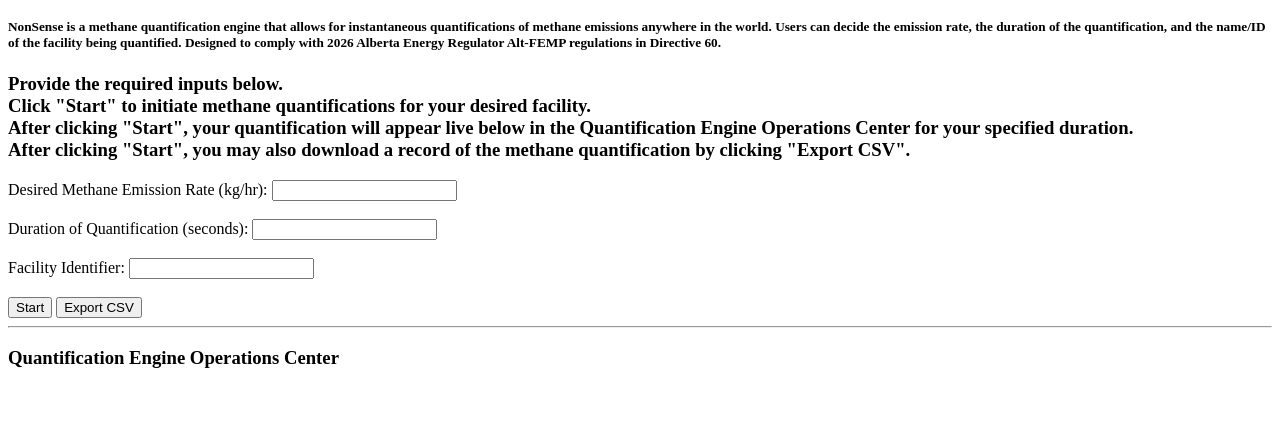
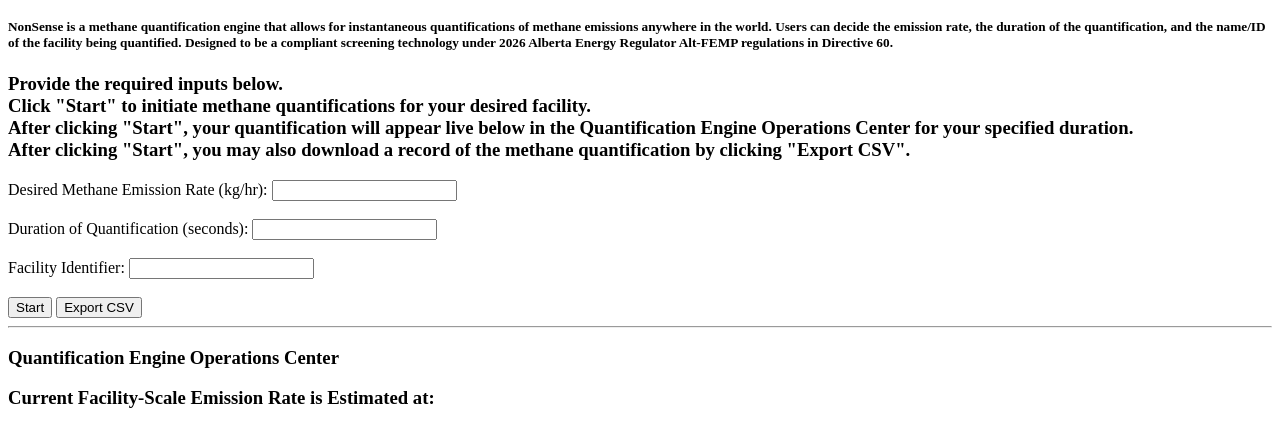
Before and after one commit to NonSense-Solutions/NonSense, a plain HTML site: page index.html in a window 1280 px wide. Shown: the part 50-496 px from the top of the page. Drawn offline with Linux system fonts and the light colour scheme.

Commit message:
Add files via upload

```diff
--- a/index.html
+++ b/index.html
@@ -6,7 +6,7 @@
 <body>
 
 <h2>NonSense Methane Quantification Solution</h2>
-<h5>NonSense is a methane quantification engine that allows for instantaneous quantifications of methane emissions anywhere in the world. Users can decide the emission rate, the duration of the quantification, and the name/ID of the facility being quantified. Designed to comply with 2026 Alberta Energy Regulator Alt-FEMP regulations in Directive 60.</h5>
+<h5>NonSense is a methane quantification engine that allows for instantaneous quantifications of methane emissions anywhere in the world. Users can decide the emission rate, the duration of the quantification, and the name/ID of the facility being quantified. Designed to be a compliant screening technology under 2026 Alberta Energy Regulator Alt-FEMP regulations in Directive 60.</h5>
 <h3>Provide the required inputs below.<br>
 Click "Start" to initiate methane quantifications for your desired facility.<br>
 After clicking "Start", your quantification will appear live below in the Quantification Engine Operations Center for your specified duration.<br>
@@ -32,9 +32,10 @@
 
 <hr>
 
-<h3> Quantification Engine Operations Center <h3> <br>
+<h3> Quantification Engine Operations Center <h3>
 
 <h3 id="facilityDisplay"></h3>
+<h3> Current Facility-Scale Emission Rate is Estimated at: </h3>
 <h1 id="rateDisplay"></h1>
 
 <script>
```
